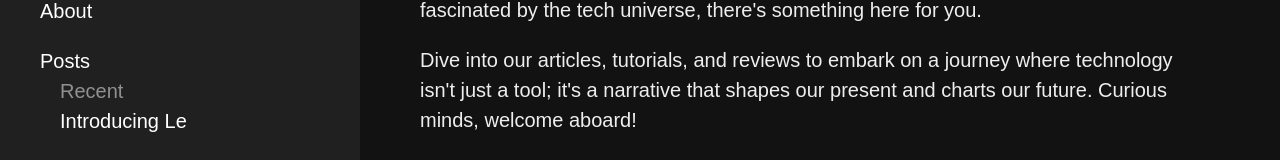
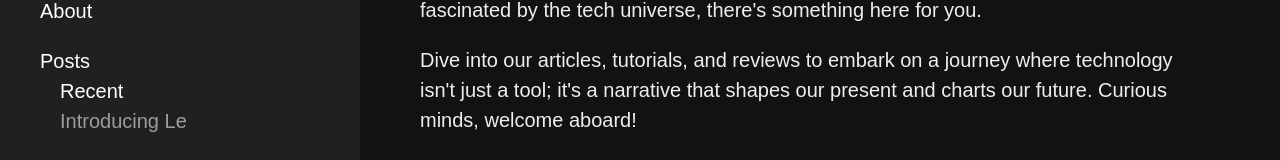
Before and after one commit to LeVHoangduc/react-training, a React (Vite) app in the folder blog/: page / in a window 1280 px wide. Shown: the part 637-797 px from the top of the page. Built offline with nearby package versions, Linux system fonts and the light colour scheme; what react-facebook would draw is missing.

Commit message:
feat:use Navlink

```diff
--- a/blog/src/layouts/SideBar/index.tsx
+++ b/blog/src/layouts/SideBar/index.tsx
@@ -1,4 +1,4 @@
-import { Link } from 'react-router-dom'
+import { Link, NavLink } from 'react-router-dom'
 import useTheme from '../../hooks/useTheme'
 import { sun, moon } from '../../constants/assets'
 
@@ -47,11 +47,15 @@ export default function SideBar() {
             </li>
 
             <li className='font-normal text-custom-medium-gray hover:underline laptop:ml-4'>
-              <Link to='/recent'>Recent</Link>
+              <NavLink to='/recent' className={({ isActive }) => (isActive ? 'text-custom-gray' : 'text-custom-white')}>
+                Recent
+              </NavLink>
             </li>
 
             <li className=' text-custom-white hover:underline laptop:ml-4'>
-              <Link to='/'>Introducing Le</Link>
+              <NavLink to='/' className={({ isActive }) => (isActive ? 'text-custom-gray' : 'text-custom-white')}>
+                Introducing Le
+              </NavLink>
             </li>
           </ul>
         </nav>
```
Also changed, not shown: blog/data/markdowns/newPost.md (+2 -2 lines).
